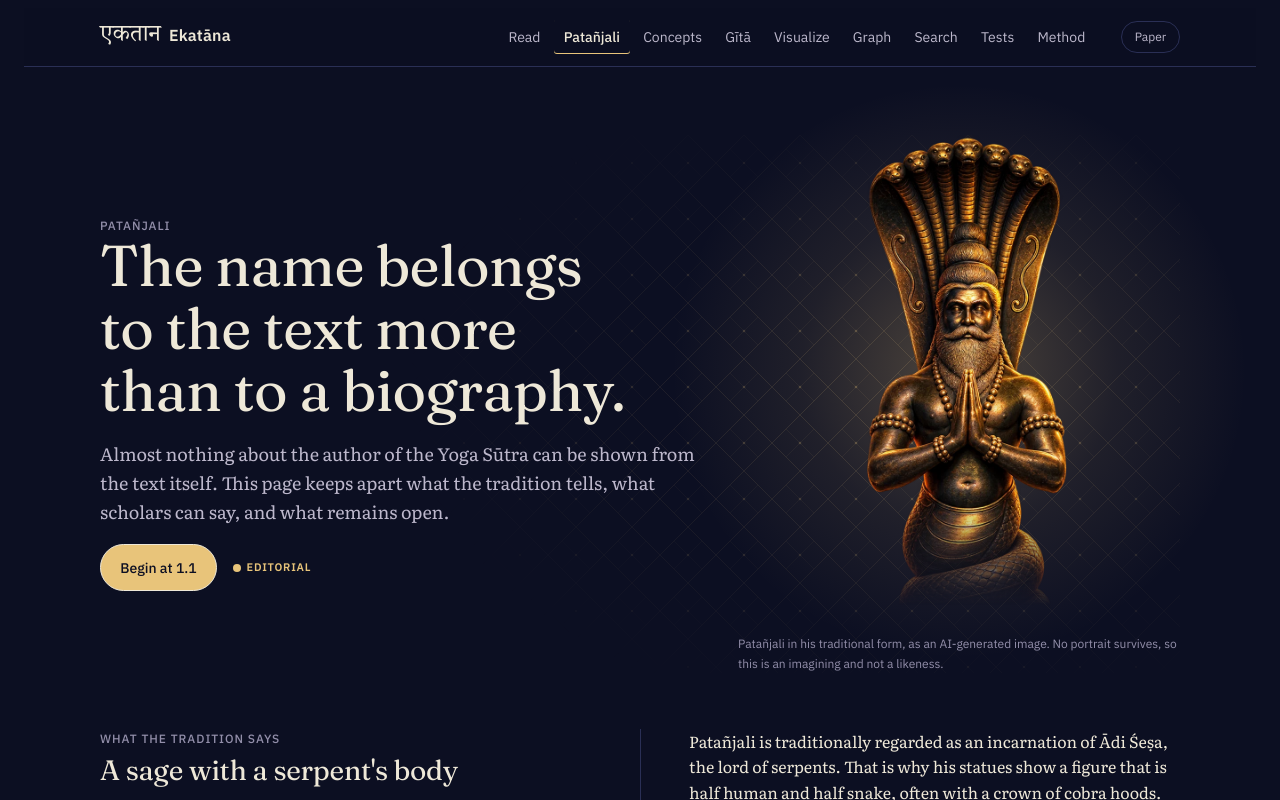
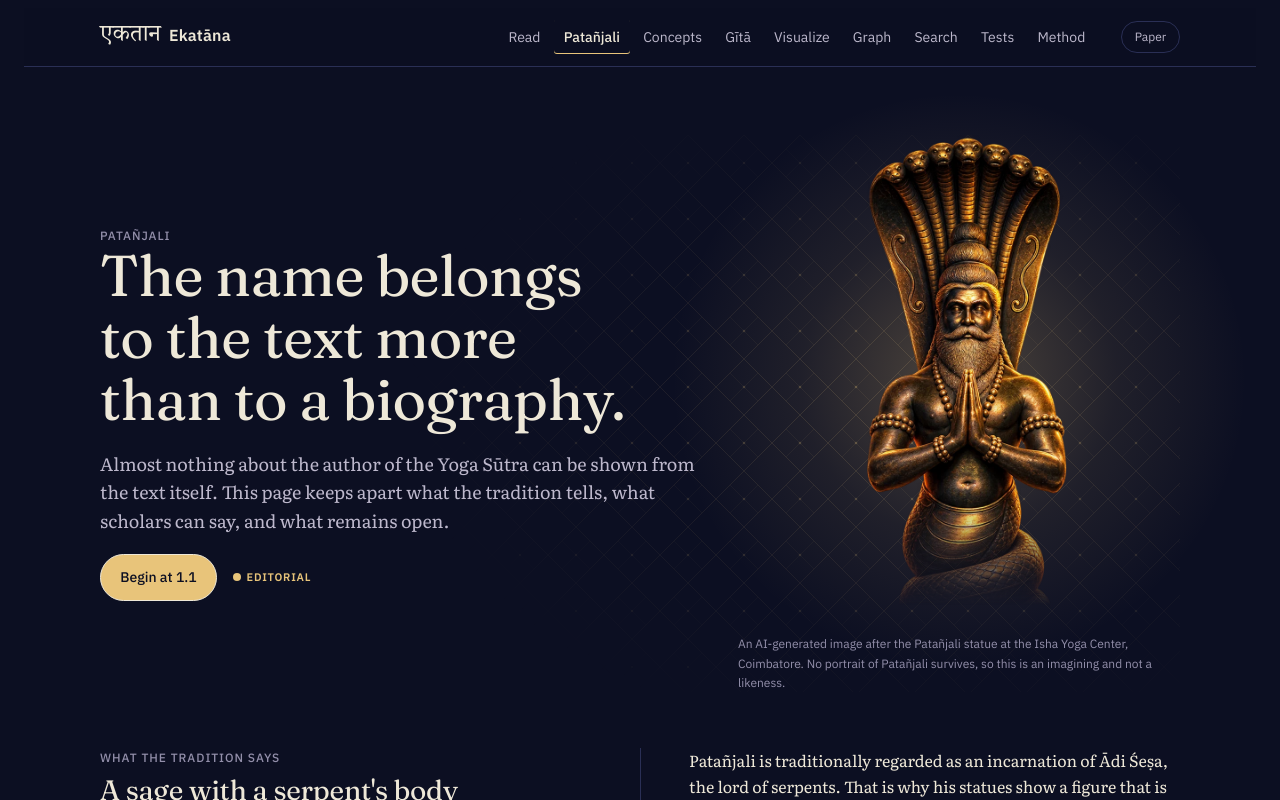
Before and after one commit to yashsharmahere/yogasutra, a Next.js app: page /patanjali in a window 1280 px wide. Shown: the top 800 px of the page. Built offline with nearby package versions, Linux system fonts and the light colour scheme; a web font is replaced by a local one.

Commit message:
Patañjali caption: credit the Isha Yoga Center statue
Co-Authored-By: Claude Sonnet 5.5 <noreply@anthropic.com>
Claude-Session: https://claude.ai/code/session_01WCxtPEENy3nUsD4HDMGYrK

```diff
--- a/app/patanjali/page.tsx
+++ b/app/patanjali/page.tsx
@@ -22,7 +22,7 @@ export default function Patanjali() {
         <figure className="pat-figure">
           {/* eslint-disable-next-line @next/next/no-img-element */}
           <img className="pat-img" src="/patanjali.webp" width={994} height={1070} alt="Patañjali shown in the traditional form: seated with hands in prayer, a crown of seven cobra hoods behind him, his lower body coiled as a serpent." />
-          <figcaption className="cite">Patañjali in his traditional form, as an AI-generated image. No portrait survives, so this is an imagining and not a likeness.</figcaption>
+          <figcaption className="cite">An AI-generated image after the Patañjali statue at the Isha Yoga Center, Coimbatore. No portrait of Patañjali survives, so this is an imagining and not a likeness.</figcaption>
         </figure>
       </div>
 
```
